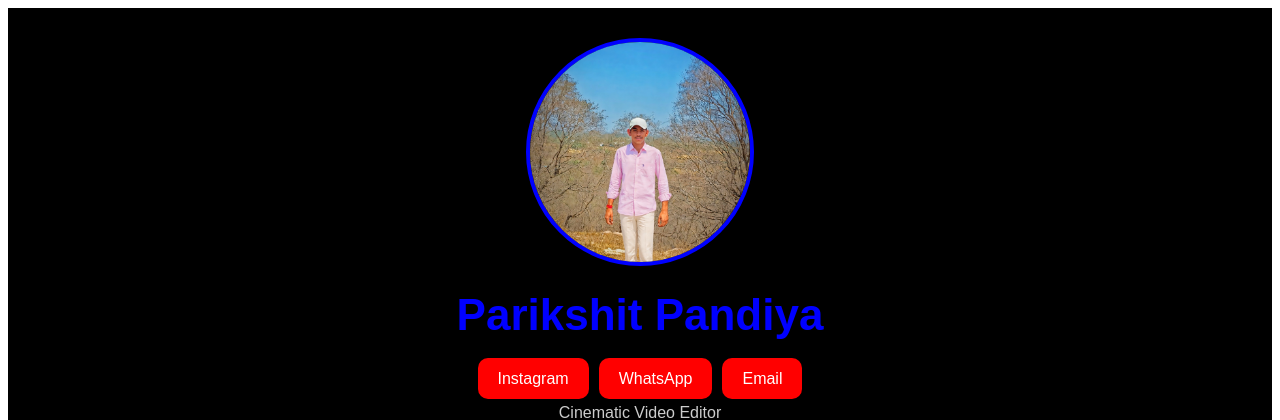
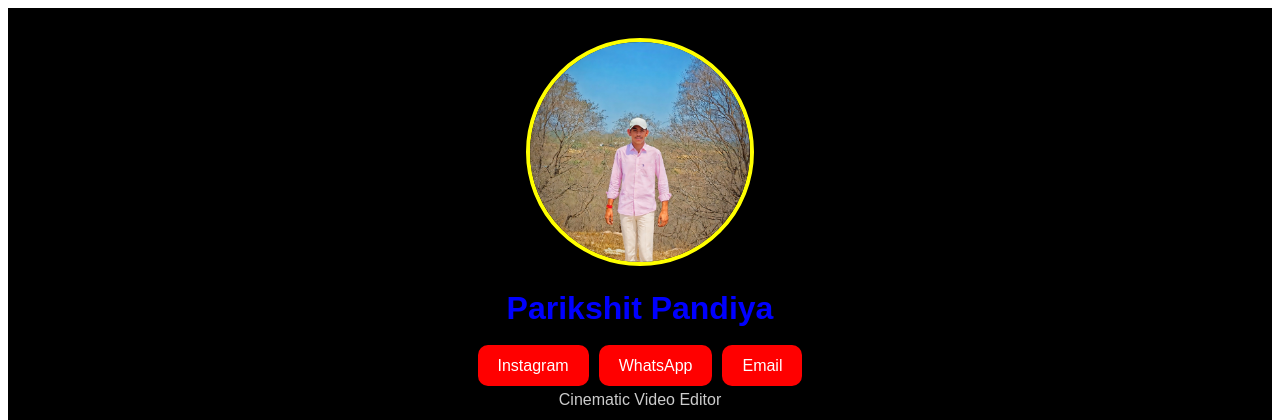
Before and after one commit to parikshitpandiyaa-cmyk/Parikshit-portfolio-, a Next.js app: page / in a window 1280 px wide. Shown: the top 420 px of the page. Built offline with nearby package versions, Linux system fonts and the light colour scheme.

Commit message:
Update page.js

```diff
--- a/app/page.js
+++ b/app/page.js
@@ -18,14 +18,14 @@ export default function Home() {
             height: "220px",
             borderRadius: "50%",
             objectFit: "cover",
-            border: "4px solid blue"
+            border: "4px solid yellow"
           }}
         />
 
         <h1
           style={{
             color: "blue",
-            fontSize: "44px",
+            fontSize: "32px",
             marginTop: "20px"
           }}
         >
```
